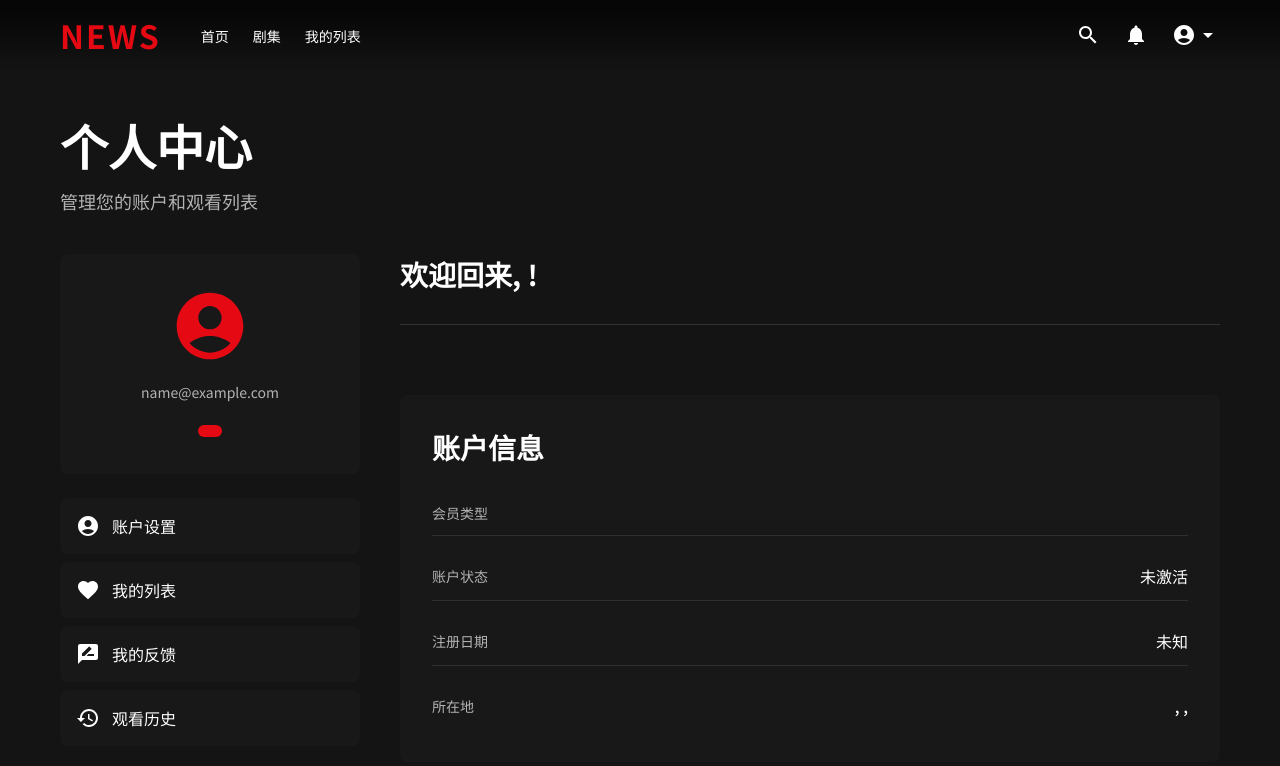
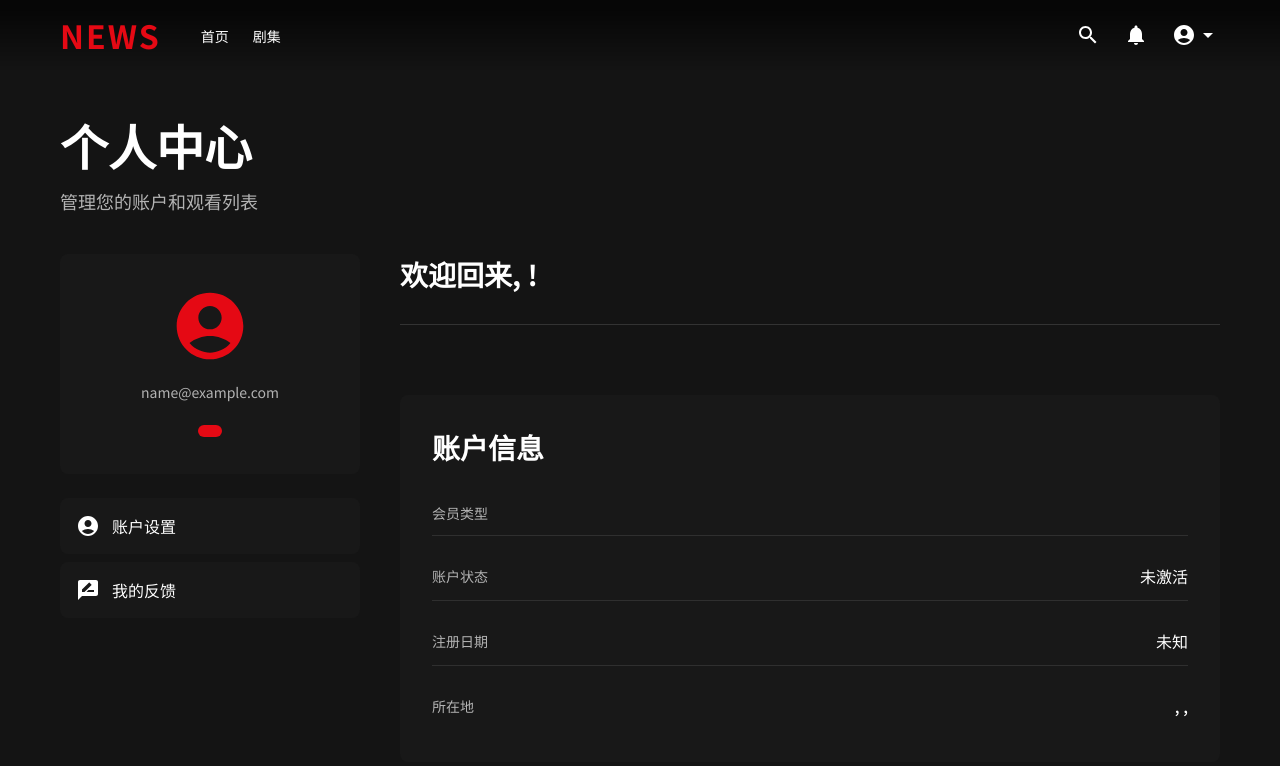
Before and after one commit to TimothyXia9/Database-project-p2, a React (Create React App) app in the folder frontend/: page /dashboard in a window 1280 px wide. Shown: the top 766 px of the page. Built offline with nearby package versions, Linux system fonts and the light colour scheme; sample sign-in values are in the browser's storage.

Commit message:
chore: 清理仪表盘页面的导航链接

```diff
--- a/frontend/src/components/common/Navbar.jsx
+++ b/frontend/src/components/common/Navbar.jsx
@@ -60,11 +60,7 @@ const Navbar = () => {
 						</li>
 						{isAuthenticated && (
 							<>
-                <li>
-                  <Link to="/my-list">我的列表</Link>
-                </li>
-                {(user?.account_type === "Employee" ||
-                  user?.account_type === "Admin") && (
+								{(user?.account_type === "Employee" || user?.account_type === "Admin") && (
 									<li>
 										<Link to="/admin/content">管理</Link>
 									</li>
@@ -76,19 +72,10 @@ const Navbar = () => {
 
 				<div className="navbar-right">
 					<div className="navbar-search">
-            <SearchIcon
-              className="navbar-icon"
-              onClick={() => setShowSearch(!showSearch)}
-            />
+						<SearchIcon className="navbar-icon" onClick={() => setShowSearch(!showSearch)} />
 						{showSearch && (
 							<form onSubmit={handleSearch} className="search-form">
-                <input
-                  type="text"
-                  placeholder="搜索剧集..."
-                  value={searchQuery}
-                  onChange={(e) => setSearchQuery(e.target.value)}
-                  autoFocus
-                />
+								<input type="text" placeholder="搜索剧集..." value={searchQuery} onChange={(e) => setSearchQuery(e.target.value)} autoFocus />
 							</form>
 						)}
 					</div>
@@ -96,11 +83,7 @@ const Navbar = () => {
 					{isAuthenticated ? (
 						<>
 							<NotificationsIcon className="navbar-icon" />
-              <div
-                className="navbar-profile"
-                onMouseEnter={() => setShowProfile(true)}
-                onMouseLeave={() => setShowProfile(false)}
-              >
+							<div className="navbar-profile" onMouseEnter={() => setShowProfile(true)} onMouseLeave={() => setShowProfile(false)}>
 								<AccountCircleIcon className="navbar-icon" />
 								<ArrowDropDownIcon className="navbar-icon-small" />
 								{showProfile && (
@@ -112,7 +95,6 @@ const Navbar = () => {
 											<p className="profile-email">{user?.email}</p>
 										</div>
 										<div className="profile-links">
-                      <Link to="/account">账户设置</Link>
 											<Link to="/dashboard">个人中心</Link>
 											<button onClick={handleLogout}>退出登录</button>
 										</div>
--- a/frontend/src/pages/DashboardPage.jsx
+++ b/frontend/src/pages/DashboardPage.jsx
@@ -49,17 +49,9 @@ const DashboardPage = () => {
 								<AccountCircleIcon />
 								<span>账户设置</span>
 							</Link>
-							<Link to="/my-list" className="nav-item">
-								<FavoriteIcon />
-								<span>我的列表</span>
-							</Link>
 							<Link to="/my-feedback" className="nav-item">
 								<RateReviewIcon />
 								<span>我的反馈</span>
-							</Link>
-							<Link to="/history" className="nav-item">
-								<HistoryIcon />
-								<span>观看历史</span>
 							</Link>
 							{permissions.canAccessAdmin && (
 								<>
```
Lines whose indentation alone changed are shown as unchanged.
